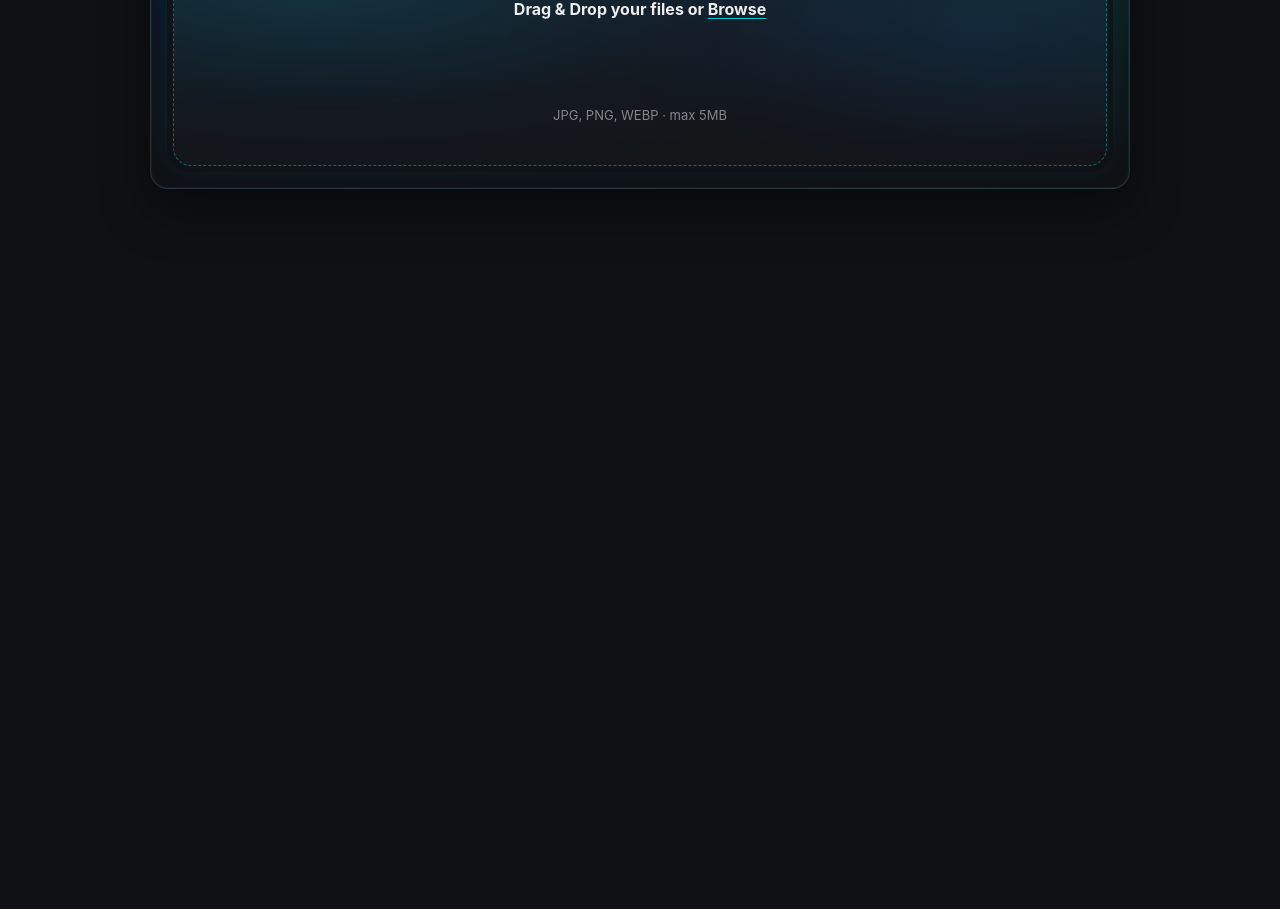
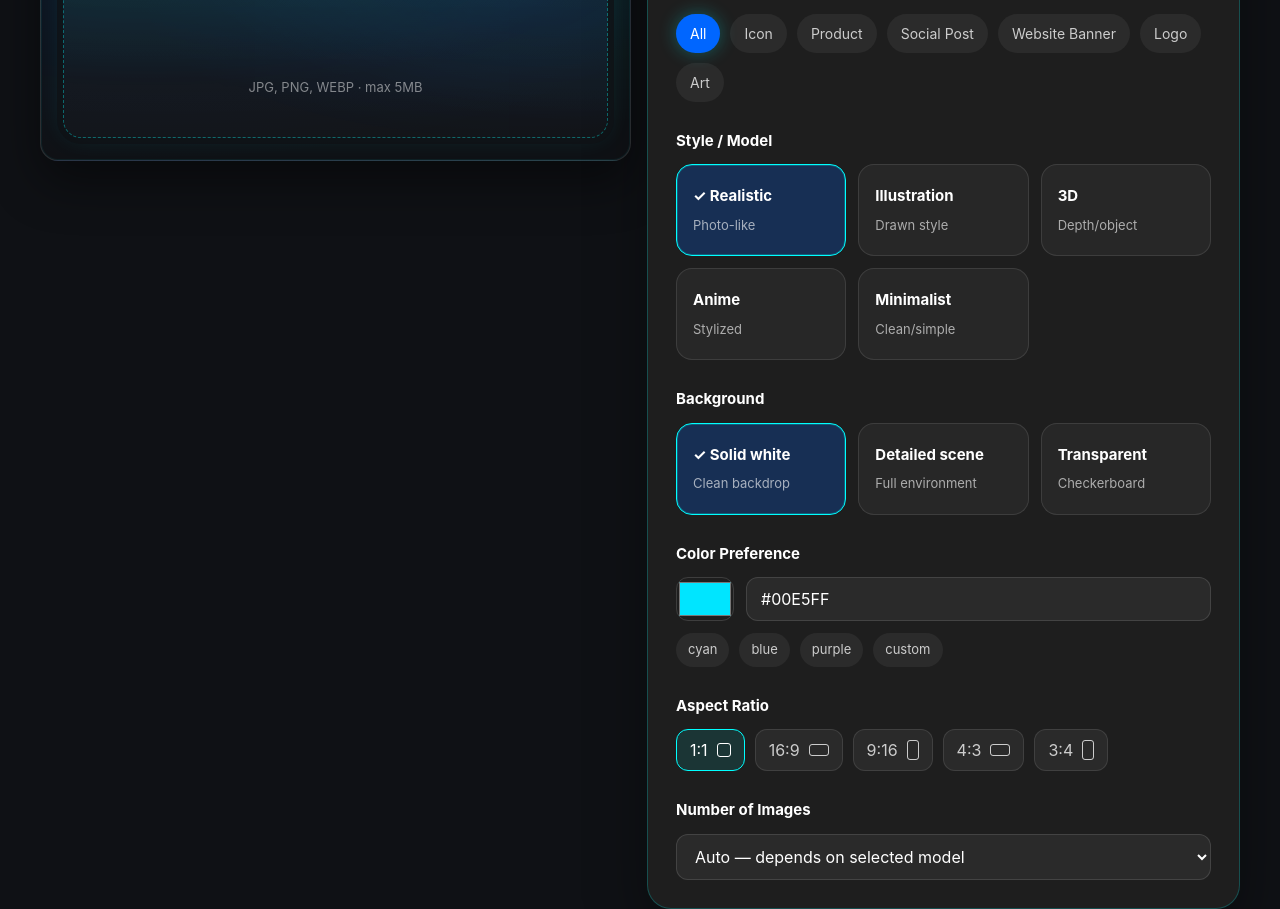
Before and after one commit to bert114/snanepimg, a React (Vite) app in the folder client/: page / in a window 1280 px wide. Shown: the part 260-1169 px from the top of the page. Before the commit the page ends 800 px from the top, so only its background shows below. Built offline with nearby package versions, Linux system fonts and the light colour scheme.

Commit message:
user pref section

```diff
--- a/client/src/components/GeneralPreference.jsx
+++ b/client/src/components/GeneralPreference.jsx
@@ -1,83 +1,151 @@
-const imagePurposes = [
+const purposes = [
   "All",
   "Icon",
   "Product",
-  "Social post",
-  "Website banner",
+  "Social Post",
+  "Website Banner",
   "Logo",
   "Art",
 ];
-const styles = ["Realistic", "Illustration", "3D", "Anime", "Minimalist"];
-const backgrounds = ["Solid white", "Detailed scene", "Transparent"];
-const ratios = ["1:1", "16:9", "9:16", "4:3", "3:4"];
 
-export function GenerationPreferences() {
+const models = [
+  { title: "Realistic", desc: "Photo-like" },
+  { title: "Illustration", desc: "Drawn style" },
+  { title: "3D", desc: "Depth/object" },
+  { title: "Anime", desc: "Stylized" },
+  { title: "Minimalist", desc: "Clean/simple" },
+];
+
+const backgrounds = [
+  { title: "Solid white", desc: "Clean backdrop" },
+  { title: "Detailed scene", desc: "Full environment" },
+  { title: "Transparent", desc: "Checkerboard" },
+];
+
+const colors = ["cyan", "blue", "purple", "custom"];
+
+const ratios = [
+  { label: "1:1", shape: "square" },
+  { label: "16:9", shape: "wide" },
+  { label: "9:16", shape: "tall" },
+  { label: "4:3", shape: "wide" },
+  { label: "3:4", shape: "tall" },
+];
+
+function GenerationPreferences() {
   return (
     <section className="generation-preferences">
-      <div className="generation-preferences__header">
-        <p>Image setup</p>
+      <header className="generation-preferences__header">
         <h2>Generation Preferences</h2>
-        <span>Configure the output style, format, and visual direction.</span>
-      </div>
+        <p>Configure how the AI should generate your image.</p>
+      </header>
 
-      <div className="generation-preferences__grid">
-        <PreferenceGroup title="Image purpose">
-          <ChipGrid items={imagePurposes} active="All" />
-        </PreferenceGroup>
+      <div className="generation-preferences__body">
+        <PreferenceBlock title="Image Purpose">
+          <div className="chip-list">
+            {purposes.map((item, index) => (
+              <button
+                key={item}
+                type="button"
+                className={`chip ${index === 0 ? "chip--active" : ""}`}
+              >
+                {item}
+              </button>
+            ))}
+          </div>
+        </PreferenceBlock>
 
-        <PreferenceGroup title="Style / Model">
-          <ChipGrid items={styles} active="Realistic" />
-        </PreferenceGroup>
+        <PreferenceBlock title="Style / Model">
+          <div className="card-grid">
+            {models.map((item, index) => (
+              <OptionCard
+                key={item.title}
+                title={item.title}
+                desc={item.desc}
+                active={index === 0}
+              />
+            ))}
+          </div>
+        </PreferenceBlock>
 
-        <PreferenceGroup title="Background">
-          <ChipGrid items={backgrounds} active="Solid white" />
-        </PreferenceGroup>
+        <PreferenceBlock title="Background">
+          <div className="card-grid card-grid--three">
+            {backgrounds.map((item, index) => (
+              <OptionCard
+                key={item.title}
+                title={item.title}
+                desc={item.desc}
+                active={index === 0}
+              />
+            ))}
+          </div>
+        </PreferenceBlock>
 
-        <PreferenceGroup title="Color preference">
-          <div className="color-input">
+        <PreferenceBlock title="Color Preference">
+          <div className="color-row">
             <input type="color" defaultValue="#00E5FF" />
             <input type="text" defaultValue="#00E5FF" />
           </div>
-        </PreferenceGroup>
 
-        <PreferenceGroup title="Aspect ratio">
-          <ChipGrid items={ratios} active="1:1" />
-        </PreferenceGroup>
+          <div className="chip-list chip-list--small">
+            {colors.map((item) => (
+              <button key={item} type="button" className="chip chip--small">
+                {item}
+              </button>
+            ))}
+          </div>
+        </PreferenceBlock>
 
-        <PreferenceGroup title="Number of images">
-          <select>
+        <PreferenceBlock title="Aspect Ratio">
+          <div className="ratio-list">
+            {ratios.map((item, index) => (
+              <button
+                key={item.label}
+                type="button"
+                className={`ratio-button ${index === 0 ? "ratio-button--active" : ""}`}
+              >
+                <span>{item.label}</span>
+                <i className={`ratio-shape ratio-shape--${item.shape}`} />
+              </button>
+            ))}
+          </div>
+        </PreferenceBlock>
+
+        <PreferenceBlock title="Number of Images">
+          <select className="image-count-select">
             <option>Auto — depends on selected model</option>
             <option>1 image</option>
             <option>2 images</option>
             <option>4 images</option>
           </select>
-        </PreferenceGroup>
+        </PreferenceBlock>
       </div>
     </section>
   );
 }
 
-function PreferenceGroup({ title, children }) {
+function PreferenceBlock({ title, children }) {
   return (
-    <div className="preference-group">
+    <div className="preference-block">
       <h3>{title}</h3>
       {children}
     </div>
   );
 }
 
-function ChipGrid({ items, active }) {
+function OptionCard({ title, desc, active }) {
   return (
-    <div className="chip-grid">
-      {items.map((item) => (
-        <button
-          key={item}
-          className={`chip ${item === active ? "chip--active" : ""}`}
-          type="button"
-        >
-          {item}
-        </button>
-      ))}
-    </div>
+    <button
+      type="button"
+      className={`option-card ${active ? "option-card--active" : ""}`}
+    >
+      <strong>
+        {active ? "✓ " : ""}
+        {title}
+      </strong>
+      <span>{desc}</span>
+    </button>
   );
 }
+
+export default GenerationPreferences;
--- a/client/src/pages/UploadPage.jsx
+++ b/client/src/pages/UploadPage.jsx
@@ -10,6 +10,7 @@ import { preventDropDefault } from "../helper/helperImage.js";
 import Loaders from "../components/loaders.jsx";
 import useLoadStore from "../store/useLoadStore.js";
 import UploadContent from "../components/UploadContent.jsx";
+import GenerationPreferences from "../components/GeneralPreference.jsx";
 
 function UploadPage() {
   const inputRef = useRef(null);
@@ -18,6 +19,7 @@ function UploadPage() {
   const { load, setLoad } = useLoadStore();
 
   return (
+    <div className="reference">
       <section
         onDrop={(e) => handleImage1(e)}
         onDragOver={(e) => e.preventDefault()}
@@ -54,6 +56,9 @@ function UploadPage() {
         </div>
         {/* <img src={img} alt="Preview" data-image="preview" /> */}
       </section>
+
+      <GenerationPreferences />
+    </div>
   );
 }
 
--- a/client/src/scss/components/_generalPref.scss
+++ b/client/src/scss/components/_generalPref.scss
@@ -1,21 +1,16 @@
 .generation-preferences {
   width: 100%;
-  padding: 24px;
+  max-width: 760px;
   border-radius: 24px;
+  overflow: hidden;
   color: #ffffff;
   background: #1e1e1e;
-  border: 1px solid rgba(0, 255, 255, 0.2);
-  box-shadow: 0 20px 50px rgba(0, 0, 0, 0.35);
+  border: 1px solid rgba(0, 255, 255, 0.22);
+  box-shadow: 0 24px 60px rgba(0, 0, 0, 0.35);
 
   &__header {
-    margin-bottom: 24px;
-
-    p {
-      margin: 0 0 6px;
-      font-size: 14px;
-      font-weight: 600;
-      color: #00ffff;
-    }
+    padding: 24px 28px;
+    border-bottom: 1px solid rgba(255, 255, 255, 0.1);
 
     h2 {
       margin: 0;
@@ -24,42 +19,139 @@
       letter-spacing: -0.03em;
     }
 
-    span {
-      display: block;
-      margin-top: 8px;
-      font-size: 14px;
-      color: rgba(255, 255, 255, 0.7);
+    p {
+      margin: 6px 0 0;
+      color: rgba(255, 255, 255, 0.68);
+      font-size: 15px;
     }
   }
 
-  &__grid {
-    display: grid;
-    grid-template-columns: repeat(2, minmax(0, 1fr));
-    gap: 24px;
+  &__body {
+    padding: 28px;
   }
 }
 
-.preference-group {
-  padding: 16px;
-  border-radius: 16px;
-  background: rgba(255, 255, 255, 0.03);
-  border: 1px solid rgba(255, 255, 255, 0.1);
+.preference-block {
+  margin-bottom: 28px;
+
+  &:last-child {
+    margin-bottom: 0;
+  }
 
   h3 {
     margin: 0 0 12px;
-    font-size: 14px;
-    font-weight: 600;
+    font-size: 15px;
+    font-weight: 700;
+    color: #ffffff;
+  }
+}
+
+.chip-list,
+.ratio-list {
+  display: flex;
+  flex-wrap: wrap;
+  gap: 10px;
+}
+
+.chip {
+  border: 0;
+  cursor: pointer;
+  border-radius: 999px;
+  padding: 9px 14px;
+  font-size: 14px;
+  color: rgba(255, 255, 255, 0.76);
+  background: rgba(255, 255, 255, 0.06);
+  transition: 0.2s ease;
+
+  &:hover {
+    color: #ffffff;
+    background: rgba(0, 255, 255, 0.12);
   }
 
-  select,
+  &--active {
+    color: #ffffff;
+    background: #0066ff;
+    box-shadow: 0 0 18px rgba(0, 255, 255, 0.28);
+  }
+
+  &--small {
+    padding: 7px 12px;
+    font-size: 13px;
+  }
+}
+
+.chip-list--small {
+  margin-top: 12px;
+}
+
+.card-grid {
+  display: grid;
+  grid-template-columns: repeat(3, minmax(0, 1fr));
+  gap: 12px;
+
+  &--three {
+    grid-template-columns: repeat(3, minmax(0, 1fr));
+  }
+}
+
+.option-card {
+  min-height: 92px;
+  padding: 16px;
+  text-align: left;
+  cursor: pointer;
+  border-radius: 16px;
+  color: #ffffff;
+  background: rgba(255, 255, 255, 0.045);
+  border: 1px solid rgba(255, 255, 255, 0.1);
+  transition: 0.2s ease;
+
+  strong {
+    display: block;
+    font-size: 15px;
+    font-weight: 700;
+  }
+
+  span {
+    display: block;
+    margin-top: 8px;
+    font-size: 13px;
+    color: rgba(255, 255, 255, 0.62);
+  }
+
+  &:hover {
+    border-color: rgba(0, 255, 255, 0.45);
+    background: rgba(0, 255, 255, 0.08);
+  }
+
+  &--active {
+    border-color: #00ffff;
+    background: rgba(0, 102, 255, 0.24);
+    box-shadow: inset 0 0 0 1px rgba(0, 255, 255, 0.22);
+  }
+}
+
+.color-row {
+  display: flex;
+  gap: 12px;
+
+  input[type="color"] {
+    width: 58px;
+    height: 44px;
+    padding: 0;
+    cursor: pointer;
+    border-radius: 12px;
+    background: transparent;
+    border: 1px solid rgba(255, 255, 255, 0.14);
+  }
+
   input[type="text"] {
-    width: 100%;
+    flex: 1;
     height: 44px;
-    padding: 0 12px;
-    border-radius: 10px;
+    padding: 0 14px;
+    border-radius: 12px;
     color: #ffffff;
-    background: rgba(255, 255, 255, 0.05);
-    border: 1px solid rgba(255, 255, 255, 0.1);
+    background: rgba(255, 255, 255, 0.055);
+    border: 1px solid rgba(255, 255, 255, 0.12);
     outline: none;
 
     &:focus {
@@ -68,57 +160,77 @@
   }
 }
 
-.chip-grid {
-  display: flex;
-  flex-wrap: wrap;
-  gap: 8px;
-}
-
-.chip {
-  padding: 8px 12px;
-  border-radius: 999px;
-  border: 0;
+.ratio-button {
+  display: inline-flex;
+  align-items: center;
+  gap: 9px;
+  height: 42px;
+  padding: 0 13px;
   cursor: pointer;
-  font-size: 14px;
-  color: rgba(255, 255, 255, 0.75);
-  background: rgba(255, 255, 255, 0.05);
+  border-radius: 12px;
+  color: rgba(255, 255, 255, 0.76);
+  background: rgba(255, 255, 255, 0.055);
+  border: 1px solid rgba(255, 255, 255, 0.1);
   transition: 0.2s ease;
 
-  &:hover {
-    color: #ffffff;
-    background: rgba(0, 255, 255, 0.1);
-  }
-
+  &:hover,
   &--active {
     color: #ffffff;
-    background: #0066ff;
-    box-shadow: 0 0 18px rgba(0, 255, 255, 0.25);
+    border-color: #00ffff;
+    background: rgba(0, 255, 255, 0.1);
   }
 }
 
-.color-input {
-  display: flex;
-  gap: 12px;
-  align-items: center;
+.ratio-shape {
+  display: inline-block;
+  border: 1.5px solid currentColor;
+  border-radius: 3px;
 
-  input[type="color"] {
-    width: 56px;
-    height: 44px;
-    padding: 0;
-    cursor: pointer;
-    border-radius: 10px;
-    background: transparent;
-    border: 1px solid rgba(255, 255, 255, 0.1);
+  &--square {
+    width: 14px;
+    height: 14px;
+  }
+
+  &--wide {
+    width: 20px;
+    height: 12px;
+  }
+
+  &--tall {
+    width: 12px;
+    height: 20px;
   }
 }
 
-@media (max-width: 768px) {
+.image-count-select {
+  width: 100%;
+  height: 46px;
+  padding: 0 14px;
+  border-radius: 12px;
+  color: #ffffff;
+  background: rgba(255, 255, 255, 0.055);
+  border: 1px solid rgba(255, 255, 255, 0.12);
+  outline: none;
+
+  &:focus {
+    border-color: #00ffff;
+  }
+
+  option {
+    color: #1e1e1e;
+  }
+}
+
+@media (max-width: 720px) {
   .generation-preferences {
-    padding: 18px;
-
-    &__grid {
-      grid-template-columns: 1fr;
-      gap: 16px;
+    &__header,
+    &__body {
+      padding: 20px;
     }
   }
+
+  .card-grid,
+  .card-grid--three {
+    grid-template-columns: 1fr;
+  }
 }
--- a/client/src/scss/components/_index.scss
+++ b/client/src/scss/components/_index.scss
@@ -3,3 +3,4 @@
 @forward "./loaders.scss";
 @forward "./toast.scss";
 @forward "./generalPref.scss";
+@forward "./reference.scss";
--- /dev/null
+++ b/client/src/scss/components/_reference.scss
@@ -0,0 +1,10 @@
+.reference {
+  display: flex;
+  max-width: 1200px;
+  margin-inline: auto;
+  gap: 1rem;
+
+  > * {
+    flex: 1;
+  }
+}
--- a/client/src/scss/components/_upload.scss
+++ b/client/src/scss/components/_upload.scss
@@ -33,7 +33,6 @@
 
 #screen-upload {
   min-height: 100%;
-  padding: 28px 18px;
 }
 
 #screen-upload .panel.upload-preferences-panel {
@@ -233,10 +232,6 @@
 }
 
 @media (max-width: 520px) {
-  #screen-upload {
-    padding: 18px 12px;
-  }
-
   #screen-upload .panel.upload-preferences-panel {
     padding: 16px;
   }
--- a/client/src/scss/global/_reset.scss
+++ b/client/src/scss/global/_reset.scss
@@ -3,10 +3,6 @@
 *::before,
 *::after {
   box-sizing: border-box;
-}
-
-body {
-  padding: 0 1rem;
 }
 
 /* Remove default margin */
```
Lines whose indentation alone changed are shown as unchanged.
